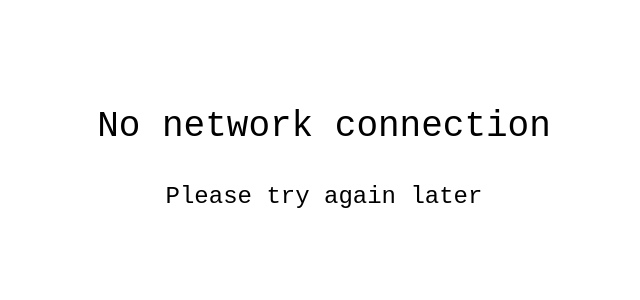
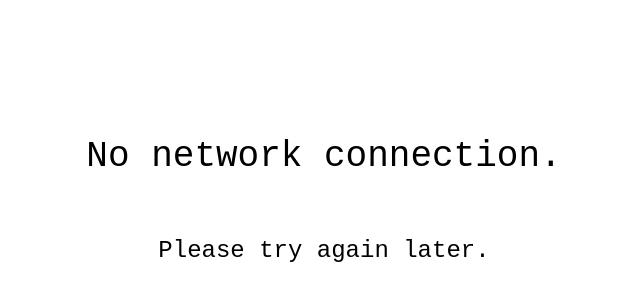
Before and after one commit to alistairvu/nec-quotes-vanilla, a plain HTML site: page offline.html in a window 1280 px wide. Shown: the part 214-514 px from the top of the page, without its empty margins (316-956 px from the left). Drawn offline with Linux system fonts and the light colour scheme.

Commit message:
Finish app CSS

```diff
--- a/offline.html
+++ b/offline.html
@@ -146,8 +146,8 @@
   <body>
     <div id="root">
       <div class="container">
-        <p class="quote">No network connection</p>
-        <p class="author">Please try again later</p>
+        <p class="quote">No network connection.</p>
+        <p class="author">Please try again later.</p>
       </div>
     </div>
 
--- a/styles.css
+++ b/styles.css
@@ -15,14 +15,17 @@ body {
 }
 
 .loading {
-  margin-top: 30vw;
   text-align: center;
   font-size: 2rem;
 }
 
 .container {
-  margin-top: 25vw;
+  display: flex;
+  flex-direction: column;
   text-align: center;
+  height: 100vh;
+  justify-content: center;
+  align-items: center;
 }
 
 .quote {
@@ -38,7 +41,8 @@ body {
 .quote-btn {
   font-family:  monospace;
   font-size: 1.5rem;
-  padding: 0.25rem;
+  width: 25vw;
+  padding: 0.5rem;
   font-weight: 300;
   background-color: #fff;
   border: 0.5px solid #000;
```
Also changed, not shown: index.html (+1 -1 lines).
